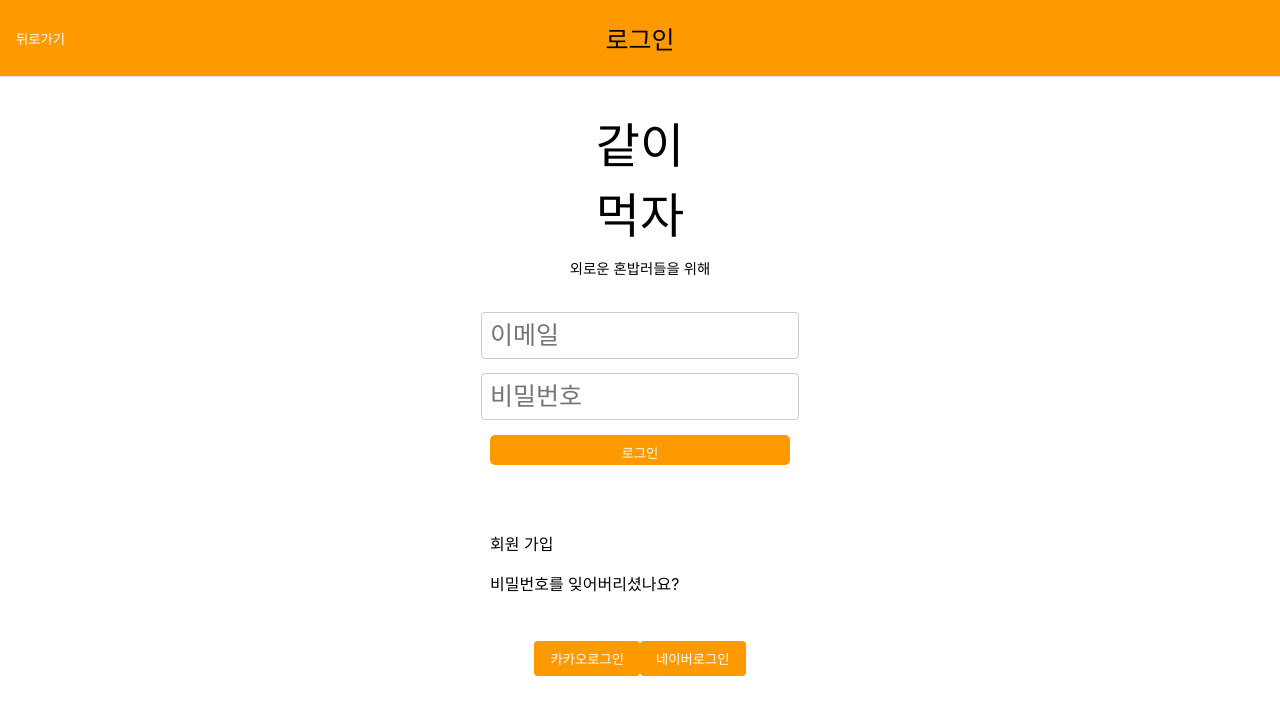
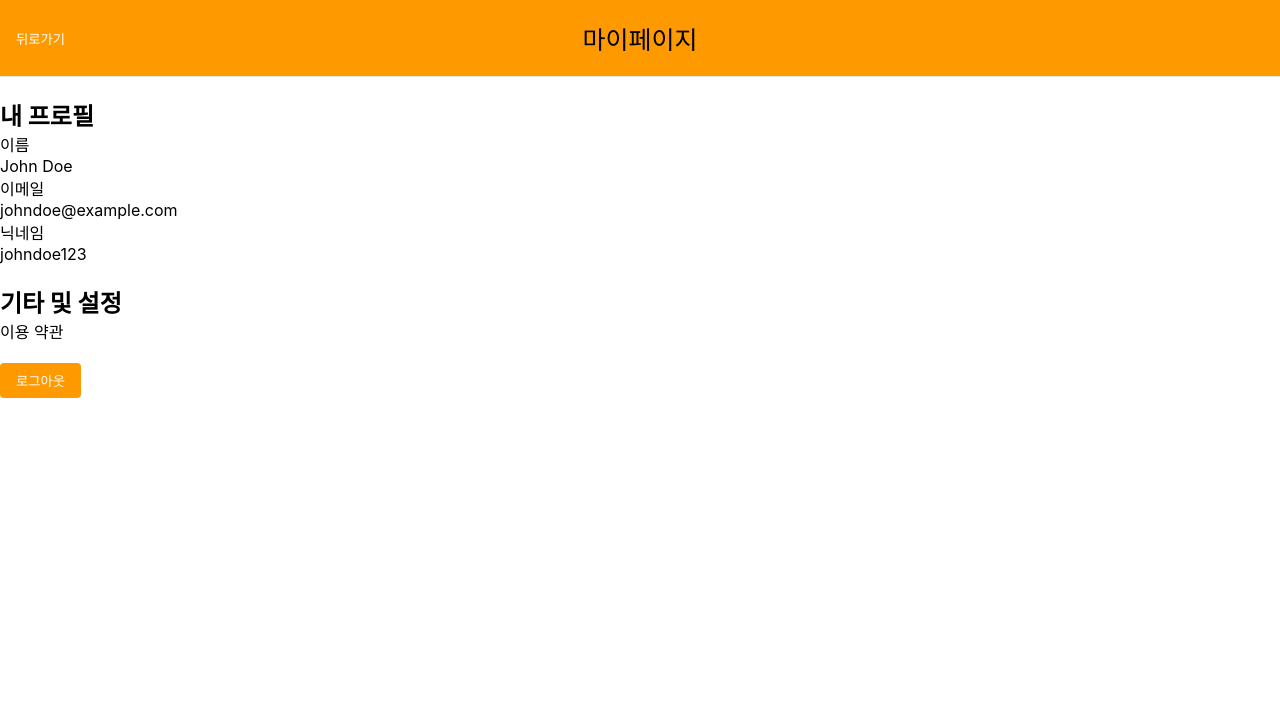
Before and after one commit to Karmesin924/eat_together, a React (Create React App) app in the folder frontend/: page /MyPage in a window 1280 px wide. Before the commit this address led to /SignIn. Shown: the top 714 px of the page. Built offline with nearby package versions, Linux system fonts and the light colour scheme; no server answers.

Commit message:
메인페이지 헤더 추가 및 마이페이지와 로그아웃 구현

```diff
--- a/frontend/src/App.css
+++ b/frontend/src/App.css
@@ -71,7 +71,7 @@
 
 }
 
-.OAuth{
+.OAuth {
     display: flex;
     margin: auto;
 }
@@ -206,3 +206,11 @@ footer {
     height: 200px;
 
 }
+
+/* 마이 페이지 */
+
+.title-ex {
+    font-size: 24px;
+    font-weight: bold;
+    margin-top: 20px;
+}
--- a/frontend/src/pages/Home.js
+++ b/frontend/src/pages/Home.js
@@ -1,14 +1,26 @@
 import { useNavigate } from "react-router-dom";
 import MyFooter from "../components/MyFooter";
 import MyHeader from "../components/MyHeader";
+import MyButton from "../components/MyButton";
 
 const Home = () => {
   const navigate = useNavigate();
   return (
     <div className="Home">
-      <MyHeader headText={"같이 먹자"} />
+      <MyHeader
+        leftChild={"채팅"}
+        headText={"같이 먹자"}
+        rightChild={<MyButton
+          text={"마이 페이지"}
+          onClick={() => {
+            navigate("/MyPage");
+          }}
+        />
+        }
+      />
 
-      <br />
+
+      < br />
       <br />
 
       <div
@@ -32,7 +44,7 @@ const Home = () => {
         하자
       </div>
       <MyFooter />
-    </div>
+    </div >
   );
 };
 
--- a/frontend/src/pages/MyPage.js
+++ b/frontend/src/pages/MyPage.js
@@ -10,39 +10,83 @@ const MyPage = () => {
   const [email, setEmail] = useState("");
   const [nickname, setNickname] = useState("");
 
+  // useEffect(() => {
+  //   let isMounted = true;
+  //   const source = axios.CancelToken.source();
+
+  //   axios
+  //     .get("/user/validate", { cancelToken: source.token })
+  //     .then((res) => {
+  //       if (isMounted && res.status !== 404) {
+  //         const {
+  //           name: userName,
+  //           email: userEmail,
+  //           nickname: userNickname,
+  //         } = res.data;
+  //         setName(userName);
+  //         setEmail(userEmail);
+  //         setNickname(userNickname);
+  //       }
+  //     })
+  //     .catch((error) => {
+  //       if (axios.isCancel(error)) {
+  //         // Request was canceled
+  //         return;
+  //       }
+  //       console.log("Failed to validate user:", error);
+  //       alert("로그인 정보가 없습니다. 다시 로그인해주세요.");
+  //       navigate("/SignIn");
+  //     });
+
+  //   return () => {
+  //     isMounted = false;
+  //     source.cancel("Request canceled");
+  //   };
+  // }, [navigate]);
+
   useEffect(() => {
-    let isMounted = true;
-    const source = axios.CancelToken.source();
+    // 더미 데이터 생성
+    const dummyData = {
+      name: "John Doe",
+      email: "johndoe@example.com",
+      nickname: "johndoe123",
+    };
 
-    axios
-      .get("/user/validate", { cancelToken: source.token })
-      .then((res) => {
-        if (isMounted && res.status !== 404) {
-          const {
-            name: userName,
-            email: userEmail,
-            nickname: userNickname,
-          } = res.data;
-          setName(userName);
-          setEmail(userEmail);
-          setNickname(userNickname);
-        }
-      })
-      .catch((error) => {
-        if (axios.isCancel(error)) {
-          // Request was canceled
-          return;
-        }
-        console.log("Failed to validate user:", error);
-        alert("로그인 정보가 없습니다. 다시 로그인해주세요.");
-        navigate("/SignIn");
-      });
+    // 더미 데이터 설정
+    setName(dummyData.name);
+    setEmail(dummyData.email);
+    setNickname(dummyData.nickname);
+  }, []);
 
-    return () => {
-      isMounted = false;
-      source.cancel("Request canceled");
+  // const onClickLogout = () => {
+  //   axios
+  //     .post("/users/logout", null, { withCredentials: true })
+  //     .then((response) => {
+  //       console.log(response.data);
+  //       alert("로그아웃 되었습니다.");
+  //       navigate("/SignIn"); // 로그아웃 성공 시 이동할 경로를 설정해주세요
+  //     })
+  //     .catch((error) => {
+  //       console.error(error);
+  //     });
+  // };
+
+  const onClickLogout = () => {
+    console.log("로그아웃 요청");
+
+    // 로그아웃 성공 시 수행될 동작
+    const handleLogoutSuccess = () => {
+      console.log("로그아웃 성공");
+      alert("로그아웃 되었습니다.");
+      navigate("/SignIn"); // 로그아웃 성공 시 이동할 경로를 설정해주세요
     };
-  }, [navigate]);
+
+    // 로그아웃 요청을 시뮬레이션하기 위한 딜레이
+    setTimeout(() => {
+      handleLogoutSuccess();
+    }, 2000);
+  };
+
 
   return (
     <div>
@@ -57,7 +101,30 @@ const MyPage = () => {
           />
         }
       />
-      <h2>마이페이지</h2>
+      <div className="title-ex">
+        내 프로필
+      </div>
+      <div>
+        이름<br />{name}
+      </div>
+      <div>
+        이메일<br />{email}
+      </div>
+      <div>
+        닉네임<br />{nickname}
+      </div>
+      <div className="title-ex">
+        기타 및 설정
+      </div>
+      <div>
+        이용 약관
+      </div>
+
+      <br />
+      <MyButton
+        text={"로그아웃"}
+        onClick={onClickLogout}
+      />
     </div>
   );
 };
```
